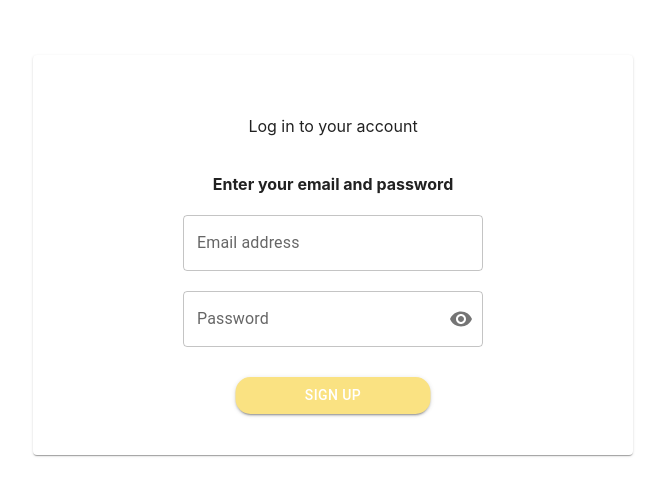
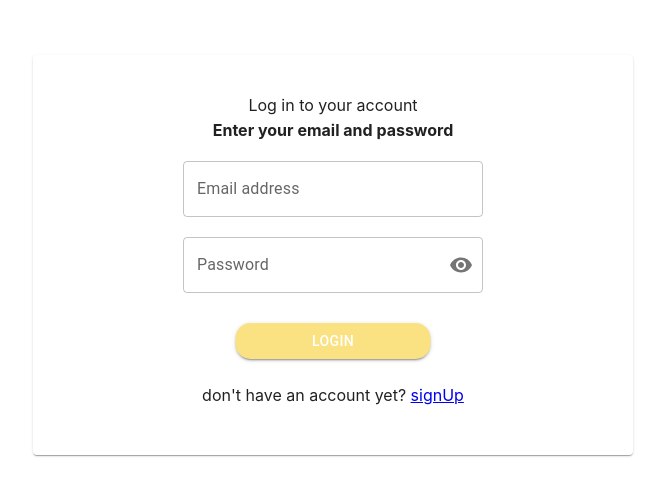
Before and after one commit to developers-bootcamp/Green-Client, a React (Create React App) app: page /login in a window 1280 px wide. Shown: the part 145-640 px from the top of the page, without its empty margins (307-972 px from the left). Built offline with nearby package versions, Linux system fonts and the light colour scheme.

Commit message:
update login page

```diff
--- a/src/pages/login/Login.tsx
+++ b/src/pages/login/Login.tsx
@@ -1,5 +1,5 @@
 import React, { useState } from 'react';
-import { useNavigate } from "react-router-dom";
+import { Link, useNavigate } from "react-router-dom";
 import axios from 'axios';
 import { Visibility, VisibilityOff } from '@mui/icons-material';
 import { Button, IconButton, InputAdornment, Paper, TextField } from '@mui/material';
@@ -31,9 +31,6 @@ const Login: React.FC = () => {
       localStorage.setItem('token',res.data)
       navigate("/")
     } catch (err: any) {
-      console.log("err",err);
-      console.log("err.response?.status",err.response?.status);
-      console.log("err.request",err.request);
       if (err.response?.status == 404) {
         console.log("in 404 if");
         store.dispatch(setError("signup"));
@@ -57,8 +54,10 @@ const Login: React.FC = () => {
     return (
       <Box sx={{ display: 'flex', flexWrap: 'wrap', width: '100%', height: '100vh', justifyContent: 'center', alignItems: 'center' }}>
         <Paper sx={{ display: 'flex', flexDirection: 'column', justifyContent: 'center', alignItems: 'center', width: '600px', height: '400px' }}>
-          <p style={{ marginTop: '0px' }}>Log in to your account</p>
-          <h4>Enter your email and password</h4>
+          <div>
+            <p style={{ marginBottom: '5px' }}>Log in to your account</p>
+            <h4 style={{ marginTop: '0px' }}>Enter your email and password</h4>
+          </div>
           <div style={{ marginBottom: '10px' }}>
             <TextField id="email" label="Email address" variant="outlined" sx={{ marginBottom: '10px', width: '300px' }}
               onChange={(e) => { setEmail(e.target.value) }} />
@@ -96,8 +95,10 @@ const Login: React.FC = () => {
                   borderRadius: '15px'
                 }}
                 onClick={handleSubmit}>
-                Sign Up
+                LOGIN
               </Button>
+              <br></br><br></br>
+             <p>don't have an account yet? <Link to="/signup">signUp</Link></p>
               {err && <p>{err}</p>}
             </FormControl>
           </div>
```
